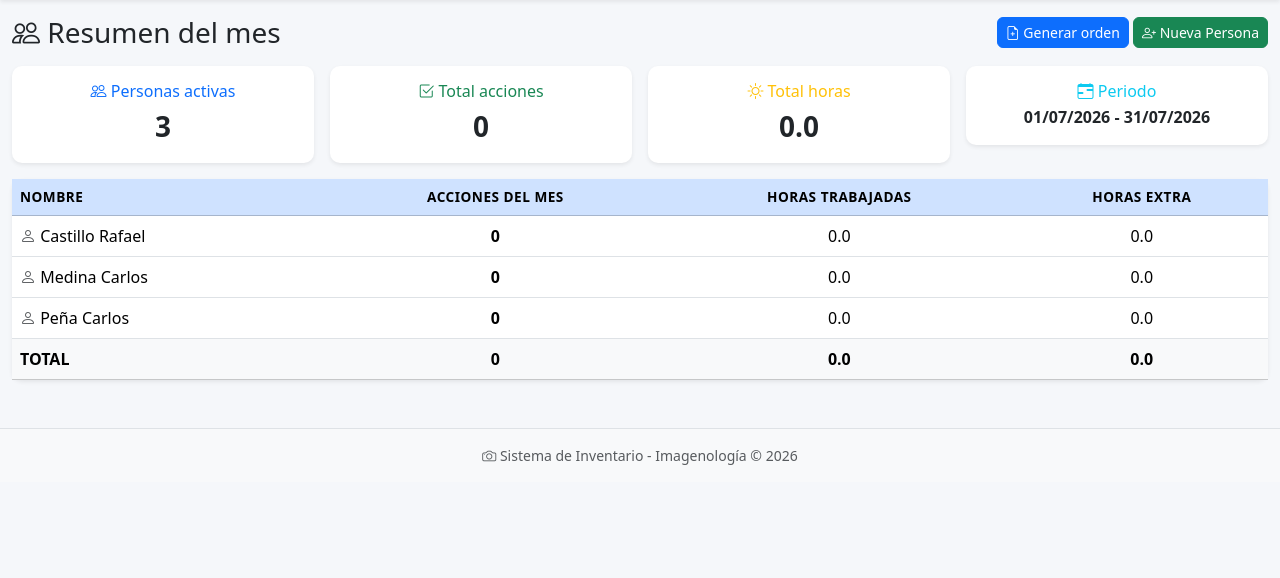
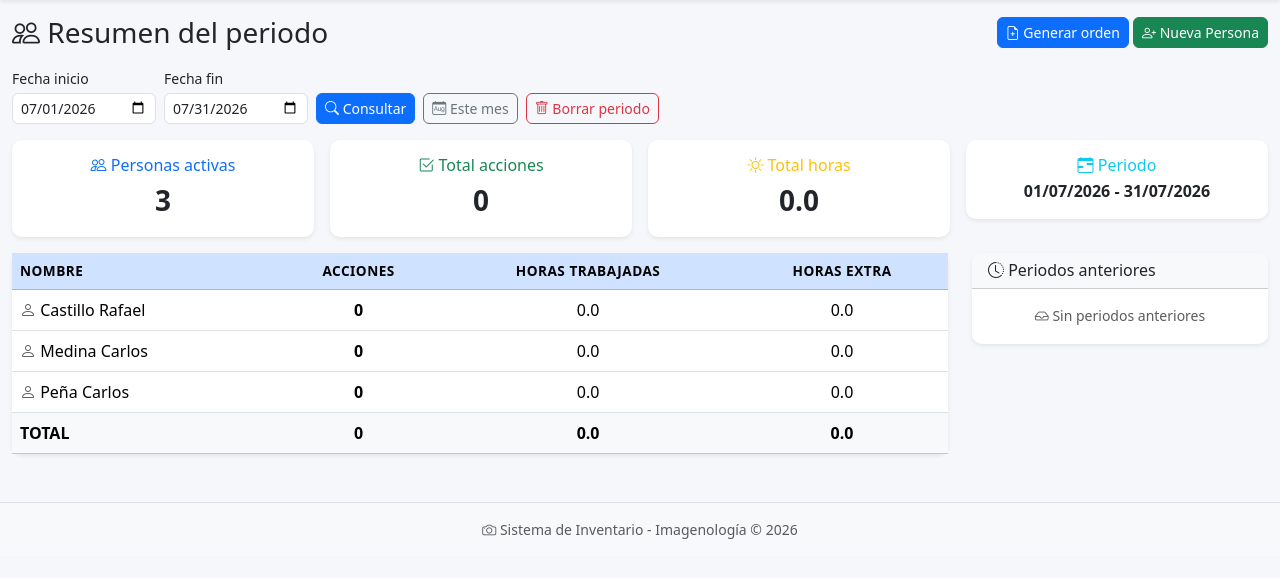
Before and after one commit to 1000carlospena-prog/imagenologia, a Django app: page / in a window 1280 px wide. Shown: the part 56-634 px from the top of the page. Run offline with Django 4.2, Linux system fonts and the light colour scheme; a user stored in the database is signed in; data comes from the database, SQL or seed files in the repository; data that the repository does not hold is empty.

Commit message:
feat: selector de periodo personalizado en dashboard + eliminar periodo

```diff
--- a/inventario/templates/inventario/dashboard.html
+++ b/inventario/templates/inventario/dashboard.html
@@ -4,7 +4,7 @@
 {% block content %}
 <div class="d-flex justify-content-between align-items-center mb-3">
     <h3 class="mb-0">
-        <i class="bi bi-people"></i> Resumen del mes
+        <i class="bi bi-people"></i> Resumen del periodo
     </h3>
     <div>
         <a href="{% url 'generar_orden' %}" class="btn btn-primary btn-sm">
@@ -15,6 +15,36 @@
         </a>
     </div>
 </div>
+
+<form method="GET" class="row g-2 mb-3 align-items-end">
+    <div class="col-auto">
+        <label class="form-label small mb-1">Fecha inicio</label>
+        <input type="date" name="fecha_inicio" class="form-control form-control-sm"
+               value="{{ inicio|date:'Y-m-d' }}" required>
+    </div>
+    <div class="col-auto">
+        <label class="form-label small mb-1">Fecha fin</label>
+        <input type="date" name="fecha_fin" class="form-control form-control-sm"
+               value="{{ fin|date:'Y-m-d' }}" required>
+    </div>
+    <div class="col-auto">
+        <button type="submit" class="btn btn-primary btn-sm">
+            <i class="bi bi-search"></i> Consultar
+        </button>
+    </div>
+    <div class="col-auto">
+        <a href="{% url 'dashboard' %}" class="btn btn-outline-secondary btn-sm">
+            <i class="bi bi-calendar-month"></i> Este mes
+        </a>
+    </div>
+    <div class="col-auto">
+        <a href="{% url 'periodo_delete' %}?fecha_inicio={{ inicio|date:'Y-m-d' }}&fecha_fin={{ fin|date:'Y-m-d' }}"
+           class="btn btn-outline-danger btn-sm"
+           onclick="return confirm('¿Eliminar todo el periodo {{ inicio|date:'d/m/Y' }} – {{ fin|date:'d/m/Y' }}?')">
+            <i class="bi bi-trash"></i> Borrar periodo
+        </a>
+    </div>
+</form>
 
 <div class="row g-3 mb-3">
     <div class="col-md-3">
@@ -45,12 +75,14 @@
         <div class="card border-info shadow-sm">
             <div class="card-body text-center">
                 <h6 class="text-info mb-1"><i class="bi bi-calendar-range"></i> Periodo</h6>
-                <p class="fs-6 fw-bold mb-0">{{ inicio_mes|date:'d/m/Y' }} - {{ fin_mes|date:'d/m/Y' }}</p>
+                <p class="fs-6 fw-bold mb-0">{{ inicio|date:'d/m/Y' }} - {{ fin|date:'d/m/Y' }}</p>
             </div>
         </div>
     </div>
 </div>
 
+<div class="row">
+    <div class="col-md-9">
         <div class="card shadow-sm">
             <div class="card-body p-0">
                 <div class="table-responsive">
@@ -58,7 +90,7 @@
                         <thead class="table-primary">
                             <tr>
                                 <th>Nombre</th>
-                        <th class="text-center">Acciones del mes</th>
+                                <th class="text-center">Acciones</th>
                                 <th class="text-center">Horas trabajadas</th>
                                 <th class="text-center">Horas extra</th>
                             </tr>
@@ -99,4 +131,31 @@
                 </div>
             </div>
         </div>
+    </div>
+
+    <div class="col-md-3">
+        <div class="card shadow-sm">
+            <div class="card-header bg-light">
+                <h6 class="mb-0"><i class="bi bi-clock-history"></i> Periodos anteriores</h6>
+            </div>
+            <div class="card-body p-0">
+                <ul class="list-group list-group-flush">
+                    {% for p in periodos %}
+                    <li class="list-group-item d-flex justify-content-between align-items-center py-2">
+                        <a href="?fecha_inicio={{ p.inicio|date:'Y-m-d' }}&fecha_fin={{ p.fin|date:'Y-m-d' }}"
+                           class="text-decoration-none small">
+                            {{ p.inicio|date:'d/m/Y' }} – {{ p.fin|date:'d/m/Y' }}
+                        </a>
+                        <span class="badge bg-secondary rounded-pill">{{ p.total_acciones }}</span>
+                    </li>
+                    {% empty %}
+                    <li class="list-group-item text-muted small text-center py-3">
+                        <i class="bi bi-inbox"></i> Sin periodos anteriores
+                    </li>
+                    {% endfor %}
+                </ul>
+            </div>
+        </div>
+    </div>
+</div>
 {% endblock %}
--- a/inventario/urls.py
+++ b/inventario/urls.py
@@ -27,6 +27,7 @@ urlpatterns = [
     path('equipos/<int:pk>/editar/', views.equipo_update, name='equipo_update'),
     path('equipos/<int:pk>/eliminar/', views.equipo_delete, name='equipo_delete'),
     path('equipos/duplicados/', views.equipo_duplicados, name='equipo_duplicados'),
+    path('periodo/eliminar/', views.periodo_delete, name='periodo_delete'),
     path('historial/', views.historial, name='historial'),
     path('historial/limpiar/', views.historial_clear, name='historial_clear'),
 ]
--- a/inventario/views.py
+++ b/inventario/views.py
@@ -1,10 +1,10 @@
+from datetime import date, datetime
 from django.shortcuts import render, get_object_or_404, redirect
 from django.contrib import messages
 from django.contrib.auth import authenticate, login as auth_login, logout as auth_logout
 from django.db.models import Sum, Count, Q
 from django.core.paginator import Paginator
 from django.utils import timezone
-from datetime import date
 import calendar
 from .models import Persona, OrdenTrabajo, Asignacion, ParteTrabajo, PartePersona, Equipo, Auditoria
 from .forms import PersonaForm, OrdenTrabajoForm, AsignacionForm, LoginForm, QuickPersonaForm, ParteTrabajoForm, EquipoForm
@@ -27,6 +27,34 @@ def _mes_actual_range():
     ultimo_dia = calendar.monthrange(hoy.year, hoy.month)[1]
     fin_mes = date(hoy.year, hoy.month, ultimo_dia)
     return inicio_mes, fin_mes
+
+
+def _periodos_anteriores():
+    from itertools import chain
+    rangos = set()
+    for p in ParteTrabajo.objects.values_list('fecha_inicio', 'fecha_fin').distinct():
+        rangos.add((p[0], p[1]))
+    for a in Asignacion.objects.values_list('fecha', flat=True).distinct():
+        inicio = date(a.year, a.month, 1)
+        ultimo = calendar.monthrange(a.year, a.month)[1]
+        fin = date(a.year, a.month, ultimo)
+        rangos.add((inicio, fin))
+    periodos = []
+    for inicio, fin in rangos:
+        total_acciones = (
+            Asignacion.objects.filter(fecha__gte=inicio, fecha__lte=fin)
+            .aggregate(t=Sum('acciones'))['t'] or 0
+        ) + (
+            ParteTrabajo.objects.filter(fecha_inicio__gte=inicio, fecha_fin__lte=fin)
+            .aggregate(t=Sum('total_acciones'))['t'] or 0
+        )
+        periodos.append({
+            'inicio': inicio,
+            'fin': fin,
+            'total_acciones': total_acciones,
+        })
+    periodos.sort(key=lambda x: x['fin'], reverse=True)
+    return periodos
 
 
 def login_view(request):
@@ -95,23 +123,39 @@ def dashboard(request):
     if not request.user.is_authenticated:
         return redirect('login')
     persona_id = request.session.get('persona_id')
-    inicio_mes, fin_mes = _mes_actual_range()
+
+    fi = request.GET.get('fecha_inicio', '')
+    ff = request.GET.get('fecha_fin', '')
+    if fi and ff:
+        try:
+            inicio = datetime.strptime(fi, '%Y-%m-%d').date()
+            fin = datetime.strptime(ff, '%Y-%m-%d').date()
+        except (ValueError, TypeError):
+            inicio, fin = _mes_actual_range()
+    else:
+        inicio, fin = _mes_actual_range()
 
     personas = Persona.objects.filter(activo=True).annotate(
-        total_act=Sum('asignaciones__acciones'),
-        total_hd=Sum('asignaciones__horas_diurnas'),
-        total_he=Sum('asignaciones__horas_extras'),
+        total_act=Sum('asignaciones__acciones', filter=Q(
+            asignaciones__fecha__gte=inicio, asignaciones__fecha__lte=fin,
+        )),
+        total_hd=Sum('asignaciones__horas_diurnas', filter=Q(
+            asignaciones__fecha__gte=inicio, asignaciones__fecha__lte=fin,
+        )),
+        total_he=Sum('asignaciones__horas_extras', filter=Q(
+            asignaciones__fecha__gte=inicio, asignaciones__fecha__lte=fin,
+        )),
         partes_act=Sum('partes__parte__total_acciones', filter=Q(
-            partes__parte__fecha_inicio__gte=inicio_mes,
-            partes__parte__fecha_fin__lte=fin_mes,
+            partes__parte__fecha_inicio__gte=inicio,
+            partes__parte__fecha_fin__lte=fin,
         )),
         partes_hd=Sum('partes__horas_trabajadas', filter=Q(
-            partes__parte__fecha_inicio__gte=inicio_mes,
-            partes__parte__fecha_fin__lte=fin_mes,
+            partes__parte__fecha_inicio__gte=inicio,
+            partes__parte__fecha_fin__lte=fin,
         )),
         partes_he=Sum('partes__horas_extras', filter=Q(
-            partes__parte__fecha_inicio__gte=inicio_mes,
-            partes__parte__fecha_fin__lte=fin_mes,
+            partes__parte__fecha_inicio__gte=inicio,
+            partes__parte__fecha_fin__lte=fin,
         )),
     ).order_by('apellido', 'nombre')
 
@@ -120,7 +164,7 @@ def dashboard(request):
         p.total_hd = (p.total_hd or 0) + (p.partes_hd or 0)
         p.total_he = (p.total_he or 0) + (p.partes_he or 0)
         p.total_horas = p.total_hd + p.total_he
-        p.filtro_mes = f'{inicio_mes:%d/%m/%Y} - {fin_mes:%d/%m/%Y}'
+        p.filtro_mes = f'{inicio:%d/%m/%Y} - {fin:%d/%m/%Y}'
 
     try:
         persona_actual = Persona.objects.get(pk=persona_id) if persona_id else None
@@ -130,15 +174,17 @@ def dashboard(request):
     total_acciones_global = sum(p.total_act for p in personas)
     total_horas_global = sum(p.total_horas for p in personas)
     total_he_global = sum(p.total_he for p in personas)
+    periodos = _periodos_anteriores()
 
     context = {
         'personas': personas,
         'persona_actual': persona_actual,
-        'inicio_mes': inicio_mes,
-        'fin_mes': fin_mes,
+        'inicio': inicio,
+        'fin': fin,
         'total_acciones_global': total_acciones_global,
         'total_horas_global': total_horas_global,
         'total_he_global': total_he_global,
+        'periodos': periodos,
     }
     return render(request, 'inventario/dashboard.html', context)
 
@@ -607,6 +653,45 @@ def equipo_duplicados(request):
     })
 
 
+def periodo_delete(request):
+    if not request.user.is_authenticated:
+        return redirect('login')
+    fi = request.POST.get('fecha_inicio') or request.GET.get('fecha_inicio', '')
+    ff = request.POST.get('fecha_fin') or request.GET.get('fecha_fin', '')
+    if not fi or not ff:
+        messages.error(request, 'Debes especificar un periodo.')
+        return redirect('dashboard')
+    try:
+        inicio = datetime.strptime(fi, '%Y-%m-%d').date()
+        fin = datetime.strptime(ff, '%Y-%m-%d').date()
+    except (ValueError, TypeError):
+        messages.error(request, 'Fechas inválidas.')
+        return redirect('dashboard')
+
+    if request.method == 'POST':
+        partes = ParteTrabajo.objects.filter(fecha_inicio__gte=inicio, fecha_fin__lte=fin)
+        cant_partes = partes.count()
+        partes.delete()
+
+        asignaciones = Asignacion.objects.filter(fecha__gte=inicio, fecha__lte=fin)
+        cant_asig = asignaciones.count()
+        asignaciones.delete()
+
+        OrdenTrabajo.objects.filter(~Q(asignaciones__pk__isnull=False)).delete()
+
+        messages.success(
+            request,
+            f'Periodo {inicio:%d/%m/%Y} – {fin:%d/%m/%Y} eliminado: '
+            f'{cant_partes} parte(s) y {cant_asig} asignacion(es).'
+        )
+        return redirect('dashboard')
+
+    return render(request, 'inventario/periodo_confirm_delete.html', {
+        'inicio': inicio,
+        'fin': fin,
+    })
+
+
 def historial(request):
     if not request.user.is_authenticated:
         return redirect('login')
```
Also changed, not shown: inventario/templates/inventario/periodo_confirm_delete.html (added, +37 -0 lines). Lines whose indentation alone changed are shown as unchanged.
